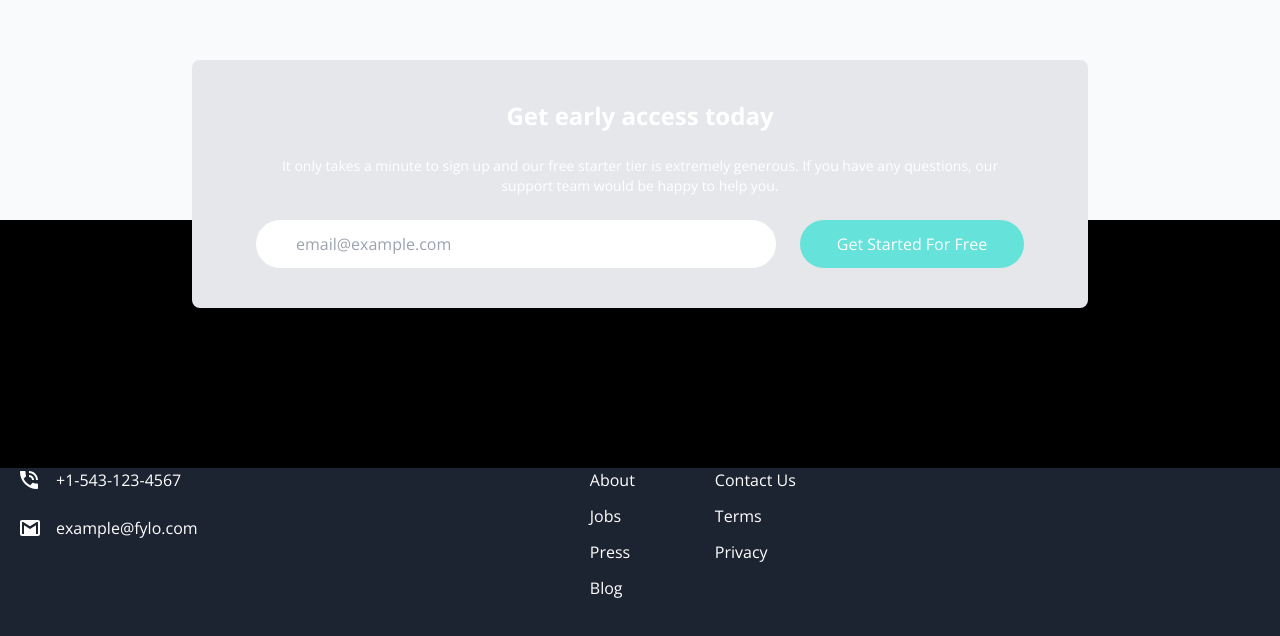
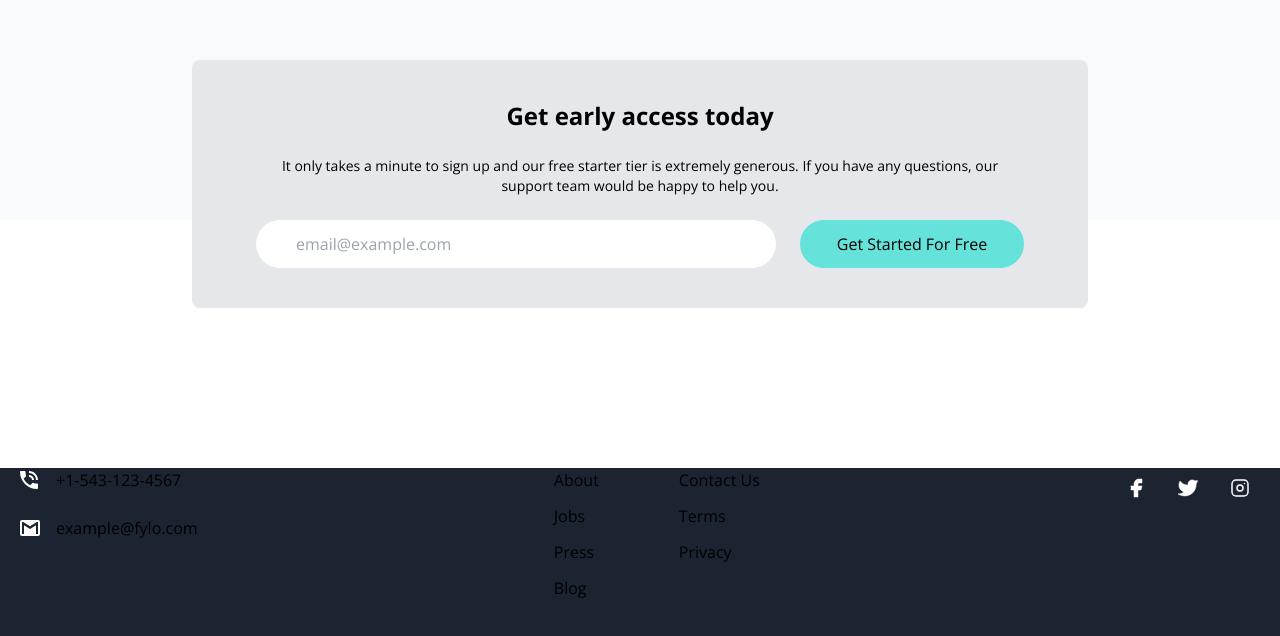
Before and after one commit to Soulbolt/fylo, a website: page index.html in a window 1280 px wide. Shown: the part 3224-3860 px from the top of the page. Drawn offline with nearby package versions, Linux system fonts and the light colour scheme.

Commit message:
Fix bug preventing ficons from displaying, Add directive inside input.css to create hover effect for ficon class.

```diff
--- a/index.html
+++ b/index.html
@@ -371,7 +371,7 @@
             <div>
               <a href="#"
                 ><img
-                  src="images/icon-facebook.svg"
+                  src="images/facebook.svg"
                   alt=""
                   class="p-2 bg-darkBlue rounded-full ficon"
               /></a>
@@ -379,7 +379,7 @@
             <div>
               <a href="#"
                 ><img
-                  src="images/icon-twitter.svg"
+                  src="images/twitter.svg"
                   alt=""
                   class="p-2 bg-darkBlue rounded-full ficon"
               /></a>
@@ -387,7 +387,7 @@
             <div>
               <a href="#"
                 ><img
-                  src="images/icon-instagram.svg"
+                  src="images/instagram.svg"
                   alt=""
                   class="p-2 bg-darkBlue rounded-full ficon"
               /></a>
--- a/input.css
+++ b/input.css
@@ -2,30 +2,7 @@
 @tailwind components;
 @tailwind utilities;
 
-@layer base {
-    h1 {
-        @apply text-3xl;
-    }
-
-    h2 {
-        @apply text-xl;
-    }
+.ficon:hover {
+  filter: invert(80%) sepia(37%) saturate(7048%) hue-rotate(132deg)
+    brightness(105%) contrast(104%);
 }
-
-@layer components {
-    .btn-blue {
-        @apply bg-blue-500 hover:bg-blue-700 text-white font-bold py-2 px-4 rounded-xl;
-    }
-}
-
-.content-area {
-    @apply bg-green-200;
-    height: themne('spacing.128');
-
-}
-
-@media screen(xl) {
-    body {
-        @apply bg-black text-white;
-    }
-}
```
Also changed, not shown: css/style.css.
